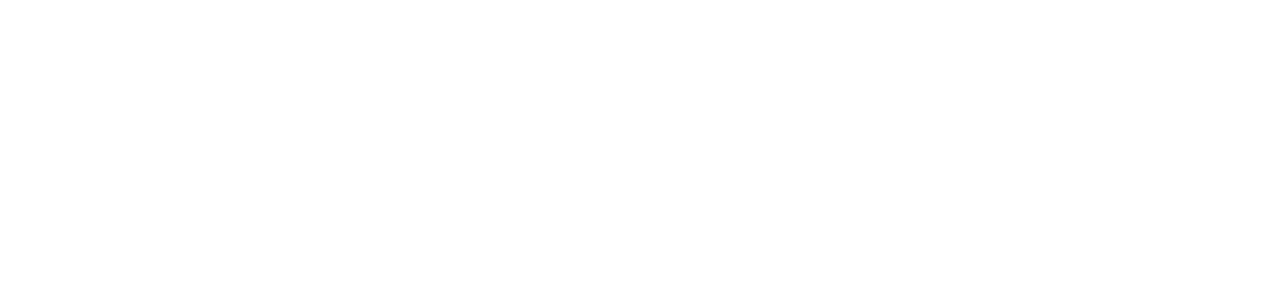
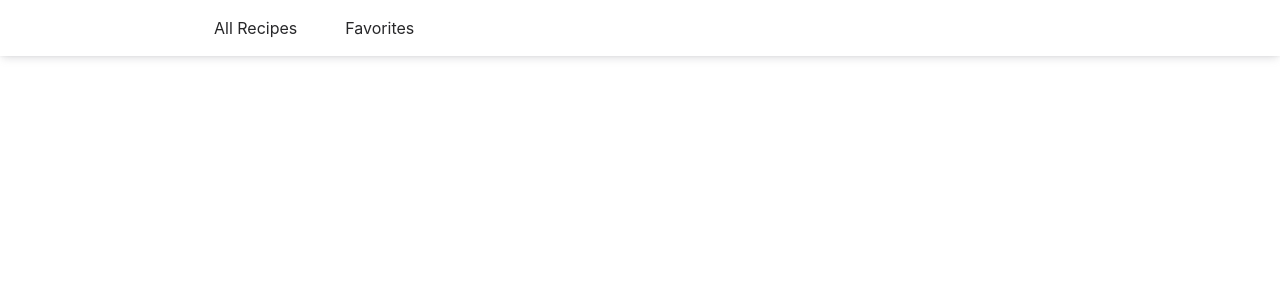
Before and after one commit to HuongDang-Miley/recipe-react-frontend-final-project-term2, a React (Create React App) app: page / in a window 1280 px wide. Shown: the top 300 px of the page. Built offline with nearby package versions, Linux system fonts and the light colour scheme.

Commit message:
create nav component

```diff
--- a/src/App.js
+++ b/src/App.js
@@ -2,6 +2,8 @@
 import React, { Component } from 'react'
 import axios from 'axios'
 import Recipe from './components/recipePage/Recipe'
+import AllMeals from './components/allMeals/AllMeals.js'
+import Nav from './components/nav/Nav'
 import './App.css'
 import { BrowserRouter as Router, Route, Switch } from 'react-router-dom'
 
@@ -13,7 +15,9 @@
 
     return (
       <Router >
+        <Route  path='/' component ={Nav}/>
         <Switch>
+        <Route  path='/home' component ={AllMeals}/>
         <Route  path='/recipe' component ={Recipe}/>
         </Switch>
 
--- /dev/null
+++ b/src/components/allMeals/AllMeals.js
@@ -0,0 +1,11 @@
+import React, { Component } from 'react'
+
+export default class AllMeals extends Component {
+    render() {
+        return (
+            <div>
+                Test All Meals
+            </div>
+        )
+    }
+}
--- /dev/null
+++ b/src/components/nav/Nav.js
@@ -0,0 +1,18 @@
+import React, { Component } from 'react'
+import { Link } from 'react-router-dom'
+import './nav.css'
+
+export default class Nav extends Component {
+    render() {
+        return (
+            <div id='shared-nav' className='white-nav'>
+                <span className='first-link'>
+                    <Link to='/all'>All Recipes</Link>
+                </span>
+                <span>
+                    <Link to='/favorites'>Favorites</Link>
+                </span>
+            </div>
+        )
+    }
+}
--- /dev/null
+++ b/src/components/nav/nav.css
@@ -0,0 +1,35 @@
+* {
+    box-sizing: border-box;
+}
+
+#shared-nav {
+    height: 56px;
+    box-shadow: 0px 0px 2px rgba(141, 141, 148, 0.16), 0px 4px 8px -2px rgba(141, 141, 148, 0.28);
+    position: fixed;
+    width: 100%;
+    top: 0px;
+}
+
+.white-nav {
+    background-color: white;
+}
+
+.black-nav {
+    background-color: #272729;
+}
+
+a {
+    margin: 24px;
+    text-decoration: none;
+    line-height: 56px;
+    color: #272729
+}
+
+
+.first-link {
+    margin-left: 190px;
+}
+
+.back-link {
+    color: white
+}
--- a/src/components/recipePage/Recipe.js
+++ b/src/components/recipePage/Recipe.js
@@ -2,6 +2,7 @@
 import React, { Component } from 'react'
 import axios from 'axios'
 import './recipe.css'
+import RecipeNav from './RecipeNav'
 
 export default class Recipe extends Component {
   state = {
@@ -65,6 +66,8 @@
 
     const { id, area, category, ingredients, instructions, name, img, tags, video, source } = this.state
     return (
+      <>
+      <RecipeNav />
       <div id="recipe-div">
         <div id='header'>
           <h1>{name}</h1>
@@ -106,6 +109,7 @@
           </div>
         </div>
       </div>
+      </>
     )
   }
 }
--- /dev/null
+++ b/src/components/recipePage/RecipeNav.js
@@ -0,0 +1,15 @@
+import React, { Component } from 'react'
+import { Link } from 'react-router-dom'
+
+
+export default class RecipeNav extends Component {
+    render() {
+        return (
+            <div id='shared-nav' className='black-nav'>
+                <span className='first-link'>
+                    <Link className='back-link' to='/all'>← Back</Link>
+                </span>
+            </div>
+        )
+    }
+}
```
Also changed, not shown: 1 other file (tests, documents, lock files or other folders).
